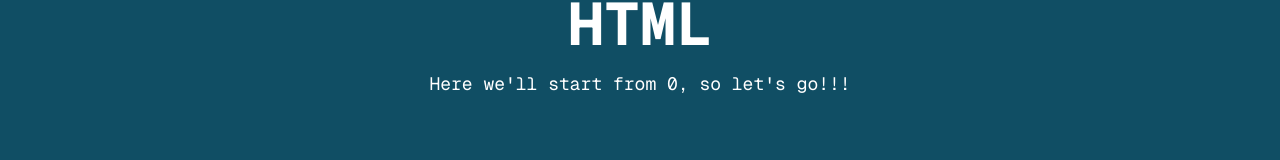
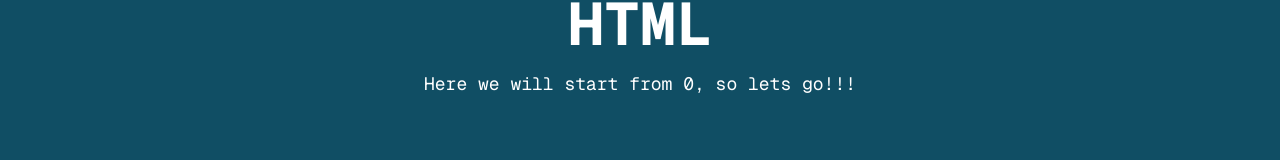
Before and after one commit to nsgundam/cody_dex, a Next.js app: page /html in a window 1280 px wide. Shown: the part 147-307 px from the top of the page. Built offline with nearby package versions, Linux system fonts and the light colour scheme; no server answers; the database is empty.

Commit message:
delete '

```diff
--- a/app/[slug]/page.js
+++ b/app/[slug]/page.js
@@ -34,7 +34,7 @@ export default function Page() {
           {slug}
         </h1>
         <p className="font-mono text-lg">
-          Here we'll start from 0, so let's go!!!
+          Here we will start from 0, so lets go!!!
         </p>
       </section>
 
--- a/app/page.js
+++ b/app/page.js
@@ -23,7 +23,7 @@ export default function Home() {
     <main className="bg-cyan-900 text-white min-h-screen">
       <section className="text-center py-20">
         <h1 className="text-4xl md:text-6xl font-mono font-bold mb-4">
-          Let's learn code with <span className="text-yellow-400">CODYDEX</span>
+          Lets learn code with <span className="text-yellow-400">CODYDEX</span>
         </h1>
         <p className="text-lg text-gray-300 font-mono max-w-2xl mx-auto">
           Code, Practice, Build, Your developer journey starts here
```
